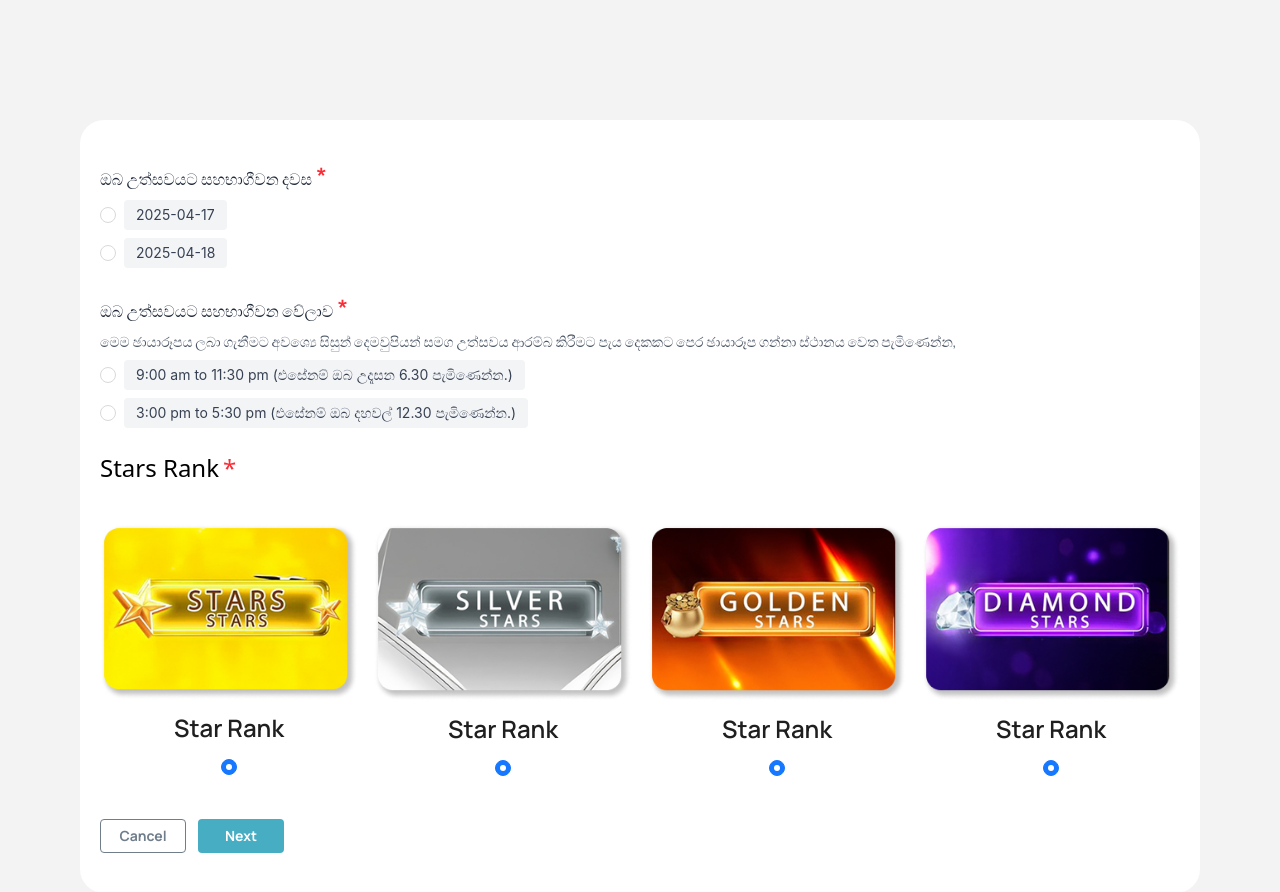
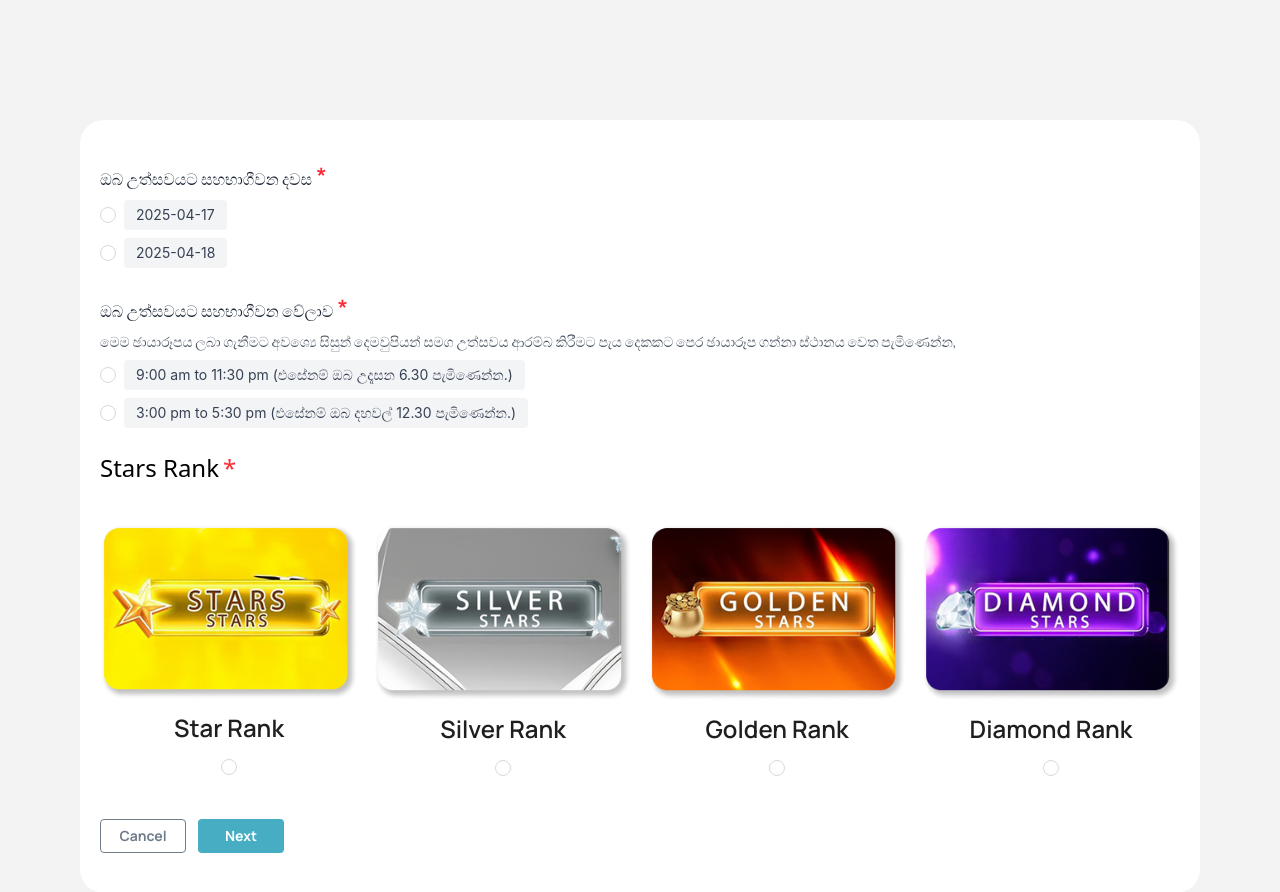
Before and after one commit to Lasith22/graduation-app, a React (Vite) app: page /form in a window 1280 px wide. Both pictures are taken after typing "Sample", "Sample", "Sample", "Sample", "Sample" into the empty fields and a click on the button "Next". Shown: the top 892 px of the page. Built offline with nearby package versions, Linux system fonts and the light colour scheme.

Commit message:
Refactor StarRank component to handle selection state and improve accessibility with clickable star options

```diff
--- a/src/components/form/BasicDetails.jsx
+++ b/src/components/form/BasicDetails.jsx
@@ -17,6 +17,7 @@ const BasicDetails = (props) => {
     'text-[#A8B4BF] text-[13px] font-primary font-bold placeholder-[#A8B4BF]';
 
   const labelClass = 'text-[#576573] font-primary text-[15px] font-bold';
+
   return (
     <div className="flex flex-col gap-[24px]">
       {/* Student's Name */}
--- a/src/components/form/StarRank.jsx
+++ b/src/components/form/StarRank.jsx
@@ -5,7 +5,11 @@ import StarRankImage2 from '../../assets/starRanks/Star2.png';
 import StarRankImage3 from '../../assets/starRanks/Star3.png';
 import StarRankImage4 from '../../assets/starRanks/Star4.png';
 
-const StarRank = () => {
+const StarRank = (props) => {
+  const { values, setFieldValue } = props;
+  const handleCardClick = (value) => {
+    setFieldValue('starRank', value);
+  };
   return (
     <div className="">
       {/* Date Selection */}
@@ -55,37 +59,57 @@ const StarRank = () => {
           </Space>
         </Radio.Group>
       </div>
-
+      {/* stars section */}
       <div className="flex justify-start items-center">
         <h1 className=" text-2xl">Stars Rank</h1>{' '}
         <span className="text-red-500 mx-1 text-2xl">*</span>
       </div>
-      <Radio.Group>
+      <Radio.Group
+        onChange={(e) => setFieldValue('starRank', e.target.value)}
+        value={values.starRank}
+      >
+        // Only showing the relevant part that needs fixing
         <div className="grid md:grid-cols-4 grid-cols-2 gap-4 mt-10">
-          <div className="flex flex-col items-center gap-3">
+          {/* Star Rank */}
+          <div
+            onClick={() => handleCardClick('Star')}
+            className="flex flex-col items-center gap-3 cursor-pointer"
+          >
             <img src={StarRankImage1} alt="" />
-
             <h1 className="text-2xl font-primary font-semibold">Star Rank</h1>
-            <Radio />
+            <Radio value="Star" />
           </div>
 
-          <div className="flex flex-col items-center gap-3">
+          {/* Silver Rank */}
+          <div
+            onClick={() => handleCardClick('Silver')}
+            className="flex flex-col items-center gap-3 cursor-pointer"
+          >
             <img src={StarRankImage2} alt="" />
+            <h1 className="text-2xl font-primary font-semibold">Silver Rank</h1>
+            <Radio value="Silver" />
+          </div>
 
-            <h1 className="text-2xl font-primary font-semibold">Star Rank</h1>
-            <Radio />
+          {/* Golden Rank */}
+          <div
+            onClick={() => handleCardClick('Golden')}
+            className="flex flex-col items-center gap-3 cursor-pointer"
+          >
+            <img src={StarRankImage3} alt="" />
+            <h1 className="text-2xl font-primary font-semibold">Golden Rank</h1>
+            <Radio value="Golden" />
           </div>
-          <div className="flex flex-col items-center gap-3">
-            <img src={StarRankImage3} alt="" />
 
-            <h1 className="text-2xl font-primary font-semibold">Star Rank</h1>
-            <Radio />
-          </div>
-          <div className="flex flex-col items-center gap-3">
+          {/* Diamond Rank */}
+          <div
+            onClick={() => handleCardClick('Diamond')}
+            className="flex flex-col items-center gap-3 cursor-pointer"
+          >
             <img src={StarRankImage4} alt="" />
-
-            <h1 className="text-2xl font-primary font-semibold">Star Rank</h1>
-            <Radio />
+            <h1 className="text-2xl font-primary font-semibold">
+              Diamond Rank
+            </h1>
+            <Radio value="Diamond" />
           </div>
         </div>
       </Radio.Group>
```
